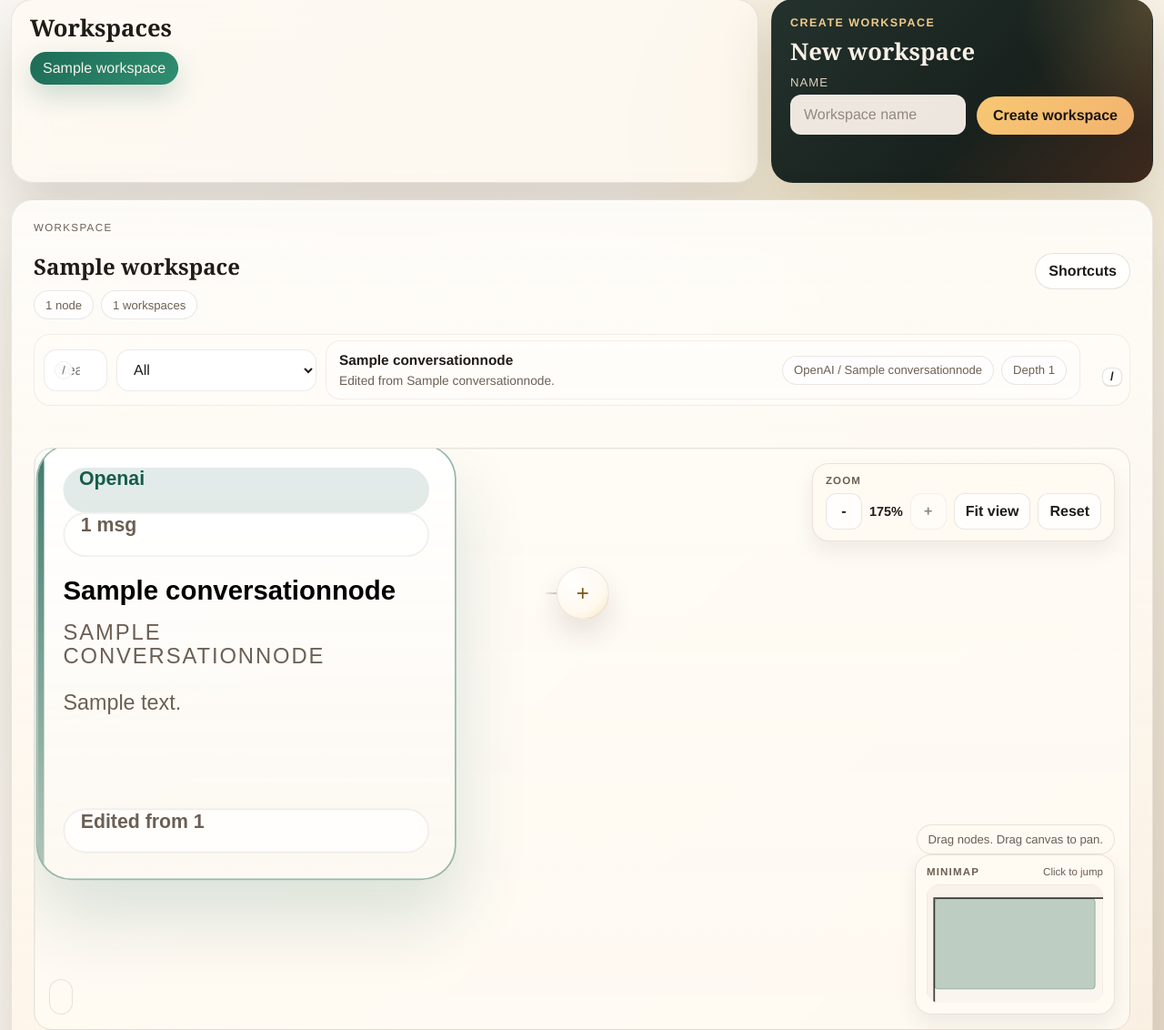
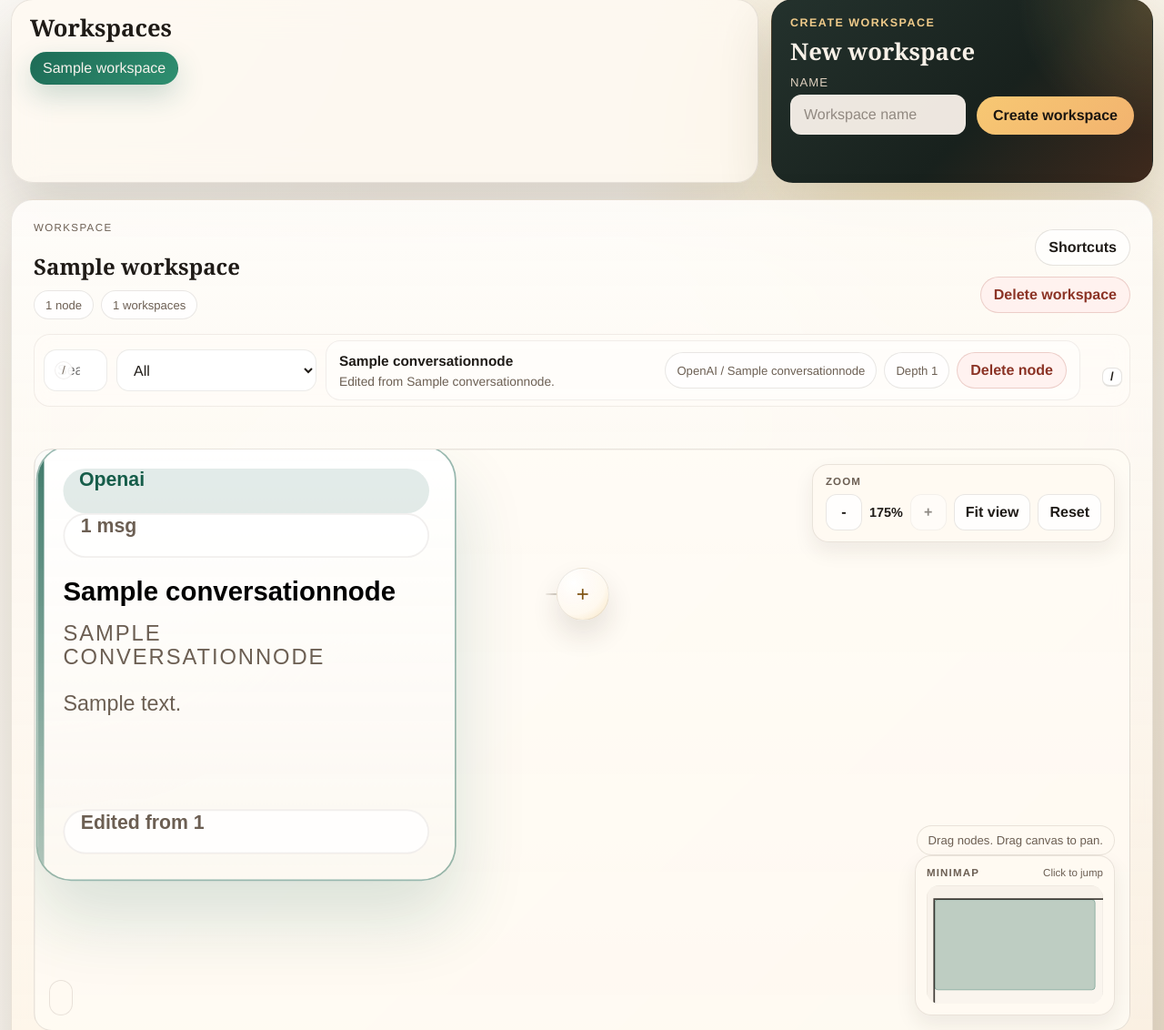
Before and after one commit to Howardleejhenhao/Generative-AI-LLM-Tree, a Django app: a page that uses tree_ui/templates/tree_ui/index.html in a window 1280 px wide. Shown: the part 118-1250 px from the top of the page at 91% size. Run offline with Django 5.2, Linux system fonts and the light colour scheme; tables that the repository leaves empty hold one stand-in row (values such as "Sample post").

Commit message:
feat: add confirmed workspace and node deletion

```diff
--- a/tree_ui/static/tree_ui/css/app.css
+++ b/tree_ui/static/tree_ui/css/app.css
@@ -53,6 +53,10 @@
 }
 
 .canvas-panel-actions {
+  display: flex;
+  flex-wrap: wrap;
+  justify-content: flex-end;
+  gap: 10px;
   align-self: center;
 }
 
@@ -1224,6 +1228,24 @@ body:has(.chat-page-immersive) .page-shell {
 
 .detail-toggle-button-quiet {
   background: rgba(255, 255, 255, 0.72);
+}
+
+.detail-toggle-button-danger {
+  border-color: rgba(152, 49, 32, 0.18);
+  background: rgba(255, 241, 238, 0.88);
+  color: #8b3325;
+}
+
+.detail-toggle-button-danger:hover {
+  background: rgba(255, 247, 244, 0.96);
+  box-shadow: 0 12px 24px rgba(127, 47, 28, 0.12);
+}
+
+.detail-toggle-button:disabled {
+  cursor: not-allowed;
+  opacity: 0.5;
+  transform: none;
+  box-shadow: none;
 }
 
 .detail-panel-actions {
--- a/tree_ui/static/tree_ui/js/app.js
+++ b/tree_ui/static/tree_ui/js/app.js
@@ -1,8 +1,8 @@
-import { postJSON } from "./api.js?v=20260321-branch-handle-tighten";
-import { getNodeBounds, renderCanvas } from "./canvas.js?v=20260321-branch-handle-tighten";
-import { createMinimapController } from "./minimap.js?v=20260321-branch-handle-tighten";
-import { syncModelOptions } from "./model-options.js?v=20260321-branch-handle-tighten";
-import { createViewportController } from "./viewport.js?v=20260321-branch-handle-tighten";
+import { postJSON } from "./api.js?v=20260322-delete-flows";
+import { getNodeBounds, renderCanvas } from "./canvas.js?v=20260322-delete-flows";
+import { createMinimapController } from "./minimap.js?v=20260322-delete-flows";
+import { syncModelOptions } from "./model-options.js?v=20260322-delete-flows";
+import { createViewportController } from "./viewport.js?v=20260322-delete-flows";
 
 const payload = JSON.parse(document.getElementById("graph-payload").textContent);
 const workspaceName = document.getElementById("workspace-name");
@@ -20,6 +20,8 @@ const workspaceHelpToggle = document.getElementById("workspace-help-toggle");
 const workspaceHelpDialog = document.getElementById("workspace-help-dialog");
 const workspaceHelpBackdrop = document.getElementById("workspace-help-backdrop");
 const workspaceHelpClose = document.getElementById("workspace-help-close");
+const workspaceDeleteButton = document.getElementById("workspace-delete-button");
+const nodeDeleteButton = document.getElementById("node-delete-button");
 const fitViewButton = document.getElementById("graph-fit-view");
 const zoomOutButton = document.getElementById("graph-zoom-out");
 const zoomInButton = document.getElementById("graph-zoom-in");
@@ -27,6 +29,7 @@ const zoomResetButton = document.getElementById("graph-zoom-reset");
 const zoomLevel = document.getElementById("graph-zoom-level");
 const graphStage = document.getElementById("graph-stage");
 const nodeChatUrlTemplate = document.getElementById("node-chat-url-template");
+const nodeDeleteUrlTemplate = document.getElementById("node-delete-url-template");
 const formTarget = document.getElementById("form-target");
 const feedback = document.getElementById("form-feedback");
 const nodeForm = document.getElementById("node-form");
@@ -50,11 +53,23 @@ const quickModelInput = document.getElementById("quick-node-model-input");
 const quickSubmitButton = document.getElementById("quick-node-submit-button");
 const quickCancelButton = document.getElementById("graph-quick-create-cancel");
 const quickFeedback = document.getElementById("quick-node-feedback");
+const confirmDialog = document.getElementById("confirm-dialog");
+const confirmDialogBackdrop = document.getElementById("confirm-dialog-backdrop");
+const confirmDialogKicker = document.getElementById("confirm-dialog-kicker");
+const confirmDialogTitle = document.getElementById("confirm-dialog-title");
+const confirmDialogCopy = document.getElementById("confirm-dialog-copy");
+const confirmDialogWarning = document.getElementById("confirm-dialog-warning");
+const confirmDialogFeedback = document.getElementById("confirm-dialog-feedback");
+const confirmDialogCancel = document.getElementById("confirm-dialog-cancel");
+const confirmDialogSecondary = document.getElementById("confirm-dialog-secondary");
+const confirmDialogConfirm = document.getElementById("confirm-dialog-confirm");
 const csrfToken = document.getElementById("csrf-token").value;
 let latestViewportState = null;
 let minimap = null;
 let activeLineageIds = new Set();
 let matchedNodeIds = new Set(payload.nodes.map((node) => String(node.id)));
+let pendingConfirmation = null;
+let confirmDialogStep = 1;
 
 function syncMinimap() {
   if (!minimap) {
@@ -254,10 +269,15 @@ function updateWorkspaceSummary() {
     ? `${getProviderLabel(selectedNode.provider)} / ${selectedNode.model_name}`
     : "New root";
   workspaceSelectionDepth.textContent = `Depth ${lineageIds.length}`;
+  nodeDeleteButton.disabled = !selectedNode;
 }
 
 function getNodeChatUrl(nodeId) {
   return nodeChatUrlTemplate.dataset.nodeChatUrlTemplate.replace("999999", String(nodeId));
+}
+
+function getNodeDeleteUrl(nodeId) {
+  return nodeDeleteUrlTemplate.dataset.nodeDeleteUrlTemplate.replace("999999", String(nodeId));
 }
 
 function openNodeChat(nodeId) {
@@ -269,6 +289,81 @@ function openNodeChat(nodeId) {
 
 function getNodePositionUrl(nodeId) {
   return graphStatus.dataset.nodePositionUrlTemplate.replace("999999", String(nodeId));
+}
+
+function getSubtreeNodeIds(rootNodeId) {
+  const subtreeIds = [];
+  const stack = [String(rootNodeId)];
+
+  while (stack.length) {
+    const currentId = stack.pop();
+    subtreeIds.push(currentId);
+
+    for (const node of payload.nodes) {
+      if (String(node.parent_id) === currentId) {
+        stack.push(String(node.id));
+      }
+    }
+  }
+
+  return subtreeIds;
+}
+
+function setConfirmDialogOpen(isOpen) {
+  confirmDialog.hidden = !isOpen;
+  confirmDialog.setAttribute("aria-hidden", String(!isOpen));
+}
+
+function renderConfirmationDialog() {
+  if (!pendingConfirmation) {
+    confirmDialogFeedback.textContent = "";
+    confirmDialogWarning.textContent = "";
+    return;
+  }
+
+  const stepConfig = confirmDialogStep === 1
+    ? pendingConfirmation.stepOne
+    : pendingConfirmation.stepTwo;
+
+  confirmDialogKicker.textContent = pendingConfirmation.kicker;
+  confirmDialogTitle.textContent = stepConfig.title;
+  confirmDialogCopy.textContent = stepConfig.copy;
+  confirmDialogWarning.textContent = stepConfig.warning || "";
+  confirmDialogFeedback.textContent = "";
+  confirmDialogSecondary.hidden = confirmDialogStep !== 1;
+  confirmDialogConfirm.hidden = confirmDialogStep !== 2;
+  confirmDialogSecondary.textContent = pendingConfirmation.continueLabel || "Continue";
+  confirmDialogConfirm.textContent = pendingConfirmation.confirmLabel;
+}
+
+function openConfirmationDialog(config) {
+  pendingConfirmation = config;
+  confirmDialogStep = 1;
+  renderConfirmationDialog();
+  setWorkspaceHelpOpen(false);
+  setConfirmDialogOpen(true);
+}
+
+function closeConfirmationDialog() {
+  pendingConfirmation = null;
+  confirmDialogStep = 1;
+  confirmDialogFeedback.textContent = "";
+  confirmDialogWarning.textContent = "";
+  confirmDialogCancel.disabled = false;
+  confirmDialogSecondary.disabled = false;
+  confirmDialogConfirm.disabled = false;
+  setConfirmDialogOpen(false);
+}
+
+function removeNodesFromGraph(deletedNodeIds) {
+  const deletedIdSet = new Set(deletedNodeIds.map((id) => String(id)));
+  payload.nodes = payload.nodes.filter((node) => !deletedIdSet.has(String(node.id)));
+  for (const nodeId of deletedIdSet) {
+    nodesById.delete(nodeId);
+  }
+
+  activeLineageIds = new Set([...activeLineageIds].filter((id) => !deletedIdSet.has(id)));
+  matchedNodeIds = new Set([...matchedNodeIds].filter((id) => !deletedIdSet.has(id)));
 }
 
 function setQuickCreateOpen(isOpen) {
@@ -406,6 +501,7 @@ function updateFormState() {
 }
 
 function showEmptyNodeState() {
+  selectedNodeId = "";
   activeLineageIds = new Set();
   quickCreate.hidden = true;
   setQuickCreateOpen(false);
@@ -451,10 +547,24 @@ function applyQuickStart(button) {
 
 function handleWorkspaceKeydown(event) {
   if (isTypingTarget(event.target)) {
+    if (event.key === "Escape" && confirmDialog.hidden === false) {
+      closeConfirmationDialog();
+      event.preventDefault();
+    }
     if (event.key === "Escape" && workspaceHelpDialog.hidden === false) {
       setWorkspaceHelpOpen(false);
       event.preventDefault();
     }
+    return;
+  }
+
+  if (event.key === "Escape" && confirmDialog.hidden === false) {
+    closeConfirmationDialog();
+    event.preventDefault();
+    return;
+  }
+
+  if (confirmDialog.hidden === false) {
     return;
   }
 
@@ -575,6 +685,115 @@ async function handleNodeSubmit(event) {
   }
 }
 
+function handleWorkspaceDelete() {
+  const nodeCount = payload.nodes.length;
+  const nodeLabel = `${nodeCount} ${nodeCount === 1 ? "node" : "nodes"}`;
+  openConfirmationDialog({
+    kicker: "Delete Workspace",
+    continueLabel: "Continue",
+    confirmLabel: "Delete workspace",
+    stepOne: {
+      title: `Delete ${payload.workspace.name}?`,
+      copy: `This will remove the entire workspace and its ${nodeLabel}.`,
+      warning: "You will be redirected after deletion.",
+    },
+    stepTwo: {
+      title: "Final confirmation",
+      copy: `Delete workspace "${payload.workspace.name}" and everything inside it?`,
+      warning: "This cannot be undone.",
+    },
+    onConfirm: async () => {
+      const result = await postJSON(
+        workspaceDeleteButton.dataset.deleteWorkspaceUrl,
+        { confirm: true },
+        csrfToken,
+      );
+      window.location.href = result.redirect_url;
+    },
+  });
+}
+
+function handleNodeDelete() {
+  const selectedNode = getSelectedNode();
+  if (!selectedNode) {
+    feedback.textContent = "Select a node first.";
+    return;
+  }
+
+  const subtreeIds = getSubtreeNodeIds(selectedNode.id);
+  const descendantCount = Math.max(0, subtreeIds.length - 1);
+  const subtreeLabel = `${subtreeIds.length} ${subtreeIds.length === 1 ? "node" : "nodes"}`;
+  const descendantWarning = descendantCount === 0
+    ? "This node is a leaf."
+    : `This will also remove ${descendantCount} descendant ${descendantCount === 1 ? "node" : "nodes"}.`;
+
+  openConfirmationDialog({
+    kicker: "Delete Node",
+    continueLabel: "Continue",
+    confirmLabel: descendantCount > 0 ? `Delete ${subtreeLabel}` : "Delete node",
+    stepOne: {
+      title: `Delete ${selectedNode.title}?`,
+      copy: `This action will remove ${subtreeLabel} from the current workspace.`,
+      warning: descendantWarning,
+    },
+    stepTwo: {
+      title: "Final confirmation",
+      copy: descendantCount > 0
+        ? `Delete "${selectedNode.title}" and every branch below it?`
+        : `Delete leaf node "${selectedNode.title}"?`,
+      warning: "This cannot be undone.",
+    },
+    onConfirm: async () => {
+      const fallbackSelectionId = selectedNode.parent_id
+        ? String(selectedNode.parent_id)
+        : String(payload.nodes.find((node) => !subtreeIds.includes(String(node.id)))?.id || "");
+      const result = await postJSON(
+        getNodeDeleteUrl(selectedNode.id),
+        { confirm: true },
+        csrfToken,
+      );
+      removeNodesFromGraph(result.deleted_node_ids);
+      feedback.textContent = `Deleted ${result.deleted_count} ${result.deleted_count === 1 ? "node" : "nodes"}.`;
+      updateSearchState();
+
+      if (nodesById.has(fallbackSelectionId)) {
+        updateSelection(fallbackSelectionId);
+        return;
+      }
+
+      if (payload.nodes[0]) {
+        updateSelection(payload.nodes[0].id);
+        return;
+      }
+
+      showEmptyNodeState();
+      updateFormState();
+      renderGraphCanvas();
+    },
+  });
+}
+
+async function handleConfirmationFinal() {
+  if (!pendingConfirmation) {
+    return;
+  }
+
+  confirmDialogCancel.disabled = true;
+  confirmDialogSecondary.disabled = true;
+  confirmDialogConfirm.disabled = true;
+  confirmDialogFeedback.textContent = "";
+
+  try {
+    await pendingConfirmation.onConfirm();
+    closeConfirmationDialog();
+  } catch (error) {
+    confirmDialogFeedback.textContent = error.message;
+    confirmDialogCancel.disabled = false;
+    confirmDialogSecondary.disabled = false;
+    confirmDialogConfirm.disabled = false;
+  }
+}
+
 function toggleQuickCreate() {
   setQuickCreateOpen(quickCreate.dataset.open !== "true");
   updateQuickCreatePosition();
@@ -625,6 +844,15 @@ workspaceCreateForm.addEventListener("submit", handleWorkspaceCreateSubmit);
 workspaceHelpToggle.addEventListener("click", () => setWorkspaceHelpOpen(workspaceHelpDialog.hidden));
 workspaceHelpClose.addEventListener("click", () => setWorkspaceHelpOpen(false));
 workspaceHelpBackdrop.addEventListener("click", () => setWorkspaceHelpOpen(false));
+workspaceDeleteButton.addEventListener("click", handleWorkspaceDelete);
+nodeDeleteButton.addEventListener("click", handleNodeDelete);
+confirmDialogCancel.addEventListener("click", closeConfirmationDialog);
+confirmDialogBackdrop.addEventListener("click", closeConfirmationDialog);
+confirmDialogSecondary.addEventListener("click", () => {
+  confirmDialogStep = 2;
+  renderConfirmationDialog();
+});
+confirmDialogConfirm.addEventListener("click", handleConfirmationFinal);
 fitViewButton.addEventListener("click", () => viewport.fitToGraph());
 zoomOutButton.addEventListener("click", () => viewport.zoomOut());
 zoomInButton.addEventListener("click", () => viewport.zoomIn());
@@ -638,6 +866,7 @@ window.addEventListener("keydown", handleWorkspaceKeydown);
 syncModelOptions(providerInput, modelInput);
 syncQuickCreateDefaults();
 setWorkspaceHelpOpen(false);
+setConfirmDialogOpen(false);
 updateSearchState();
 updateSelection(selectedNodeId);
 updateWorkspaceSummary();
--- a/tree_ui/templates/tree_ui/index.html
+++ b/tree_ui/templates/tree_ui/index.html
@@ -54,6 +54,14 @@
           <button class="detail-toggle-button detail-toggle-button-quiet" id="workspace-help-toggle" type="button" aria-expanded="false" aria-controls="workspace-help-dialog">
             Shortcuts
           </button>
+          <button
+            class="detail-toggle-button detail-toggle-button-danger"
+            id="workspace-delete-button"
+            type="button"
+            data-delete-workspace-url="{% url 'delete_workspace' graph_payload.workspace.slug %}"
+          >
+            Delete workspace
+          </button>
         </div>
       </div>
       <div class="workspace-stage-bar workspace-stage-bar-minimal">
@@ -86,6 +94,9 @@
             <div class="workspace-selection-flags">
               <span class="workspace-summary-pill" id="workspace-selection-type">New root</span>
               <span class="workspace-summary-pill" id="workspace-selection-depth">Depth 0</span>
+              <button class="detail-toggle-button detail-toggle-button-danger" id="node-delete-button" type="button" disabled>
+                Delete node
+              </button>
             </div>
           </div>
           <p class="workspace-search-feedback" id="workspace-search-feedback"><kbd>/</kbd></p>
@@ -237,6 +248,7 @@
   </section>
 
   <div id="node-chat-url-template" data-node-chat-url-template="{% url 'workspace_node_chat' graph_payload.workspace.slug 999999 %}" hidden></div>
+  <div id="node-delete-url-template" data-node-delete-url-template="{% url 'delete_workspace_node' graph_payload.workspace.slug 999999 %}" hidden></div>
   <section class="workspace-help-dialog" id="workspace-help-dialog" hidden aria-hidden="true">
     <div class="workspace-help-backdrop" id="workspace-help-backdrop"></div>
     <div class="workspace-help-card" role="dialog" aria-modal="true" aria-labelledby="workspace-help-title">
@@ -278,7 +290,32 @@
       </div>
     </div>
   </section>
+  <section class="confirm-dialog" id="confirm-dialog" hidden aria-hidden="true">
+    <div class="confirm-dialog-backdrop" id="confirm-dialog-backdrop"></div>
+    <div class="confirm-dialog-card" role="dialog" aria-modal="true" aria-labelledby="confirm-dialog-title">
+      <div class="confirm-dialog-header">
+        <div>
+          <p class="panel-kicker" id="confirm-dialog-kicker">Delete</p>
+          <h2 id="confirm-dialog-title">Confirm action</h2>
+        </div>
+        <button class="detail-toggle-button detail-toggle-button-quiet" id="confirm-dialog-cancel" type="button">
+          Cancel
+        </button>
+      </div>
+      <p class="confirm-dialog-copy" id="confirm-dialog-copy"></p>
+      <p class="confirm-dialog-warning" id="confirm-dialog-warning"></p>
+      <p class="form-feedback confirm-dialog-feedback" id="confirm-dialog-feedback" role="status" aria-live="polite"></p>
+      <div class="confirm-dialog-actions">
+        <button class="detail-toggle-button detail-toggle-button-quiet" id="confirm-dialog-secondary" type="button">
+          Continue
+        </button>
+        <button class="primary-button danger-button" id="confirm-dialog-confirm" type="button" hidden>
+          Delete
+        </button>
+      </div>
+    </div>
+  </section>
 
   {{ graph_payload|json_script:"graph-payload" }}
-  <script type="module" src="{% static 'tree_ui/js/app.js' %}?v=20260321-branch-handle-tighten"></script>
+  <script type="module" src="{% static 'tree_ui/js/app.js' %}?v=20260322-delete-flows"></script>
 {% endblock %}
--- a/tree_ui/urls.py
+++ b/tree_ui/urls.py
@@ -12,9 +12,19 @@ urlpatterns = [
     ),
     path("api/workspaces/", views.create_workspace_view, name="create_workspace"),
     path(
+        "api/workspaces/<slug:slug>/delete/",
+        views.delete_workspace_view,
+        name="delete_workspace",
+    ),
+    path(
         "api/workspaces/<slug:slug>/nodes/",
         views.create_workspace_node,
         name="create_workspace_node",
+    ),
+    path(
+        "api/workspaces/<slug:slug>/nodes/<int:node_id>/delete/",
+        views.delete_workspace_node,
+        name="delete_workspace_node",
     ),
     path(
         "api/workspaces/<slug:slug>/nodes/<int:node_id>/position/",
--- a/tree_ui/views.py
+++ b/tree_ui/views.py
@@ -160,12 +160,40 @@ def _sse_event(event: str, data: dict) -> str:
     return f"event: {event}\ndata: {json.dumps(data)}\n\n"
 
 
+def _parse_json_payload(request) -> dict:
+    try:
+        return json.loads(request.body.decode("utf-8"))
+    except json.JSONDecodeError as exc:
+        raise ValueError("Invalid JSON payload.") from exc
+
+
+def _require_delete_confirmation(payload: dict) -> None:
+    if payload.get("confirm") is not True:
+        raise ValueError("Deletion requires explicit confirmation.")
+
+
+def _collect_subtree_node_ids(*, workspace: Workspace, root_node_id: int) -> list[int]:
+    rows = workspace.nodes.values_list("id", "parent_id")
+    child_map: dict[int | None, list[int]] = {}
+    for node_id, parent_id in rows:
+        child_map.setdefault(parent_id, []).append(node_id)
+
+    subtree_ids: list[int] = []
+    stack = [root_node_id]
+    while stack:
+        current_id = stack.pop()
+        subtree_ids.append(current_id)
+        stack.extend(child_map.get(current_id, []))
+
+    return subtree_ids
+
+
 @require_POST
 def create_workspace_view(request):
     try:
-        payload = json.loads(request.body.decode("utf-8"))
-    except json.JSONDecodeError:
-        return HttpResponseBadRequest("Invalid JSON payload.")
+        payload = _parse_json_payload(request)
+    except ValueError as exc:
+        return HttpResponseBadRequest(str(exc))
 
     try:
         workspace = create_workspace(
@@ -186,6 +214,36 @@ def create_workspace_view(request):
             "redirect_url": reverse("workspace_graph", args=[workspace.slug]),
         },
         status=201,
+    )
+
+
+@require_POST
+def delete_workspace_view(request, slug: str):
+    workspace = get_object_or_404(Workspace, slug=slug)
+
+    try:
+        payload = _parse_json_payload(request)
+        _require_delete_confirmation(payload)
+    except ValueError as exc:
+        return HttpResponseBadRequest(str(exc))
+
+    next_workspace = list_workspaces().exclude(pk=workspace.pk).first()
+    deleted_workspace_name = workspace.name
+    deleted_workspace_slug = workspace.slug
+    workspace.delete()
+
+    return JsonResponse(
+        {
+            "deleted_workspace": {
+                "name": deleted_workspace_name,
+                "slug": deleted_workspace_slug,
+            },
+            "redirect_url": (
+                reverse("workspace_graph", args=[next_workspace.slug])
+                if next_workspace
+                else reverse("workspace_home")
+            ),
+        }
     )
 
 
@@ -220,6 +278,33 @@ def create_workspace_node(request, slug: str):
 
 
 @require_POST
+def delete_workspace_node(request, slug: str, node_id: int):
+    workspace = get_object_or_404(Workspace, slug=slug)
+    node = get_object_or_404(ConversationNode, pk=node_id, workspace=workspace)
+
+    try:
+        payload = _parse_json_payload(request)
+        _require_delete_confirmation(payload)
+    except ValueError as exc:
+        return HttpResponseBadRequest(str(exc))
+
+    deleted_node_title = node.title
+    deleted_node_ids = _collect_subtree_node_ids(workspace=workspace, root_node_id=node.id)
+    node.delete()
+
+    return JsonResponse(
+        {
+            "deleted_node": {
+                "id": node_id,
+                "title": deleted_node_title,
+            },
+            "deleted_node_ids": deleted_node_ids,
+            "deleted_count": len(deleted_node_ids),
+        }
+    )
+
+
+@require_POST
 def create_edited_node_variant(request, slug: str, node_id: int):
     workspace = get_object_or_404(Workspace, slug=slug)
     original_node = get_object_or_404(
@@ -228,9 +313,9 @@ def create_edited_node_variant(request, slug: str, node_id: int):
         workspace=workspace,
     )
     try:
-        payload = json.loads(request.body.decode("utf-8"))
-    except json.JSONDecodeError:
-        return HttpResponseBadRequest("Invalid JSON payload.")
+        payload = _parse_json_payload(request)
+    except ValueError as exc:
+        return HttpResponseBadRequest(str(exc))
 
     try:
         node = create_edited_variant(
```
Also changed, not shown: other parts of tree_ui/static/tree_ui/css/app.css (+66 -0 lines), tree_ui/tests.py (+96 -0 lines).
